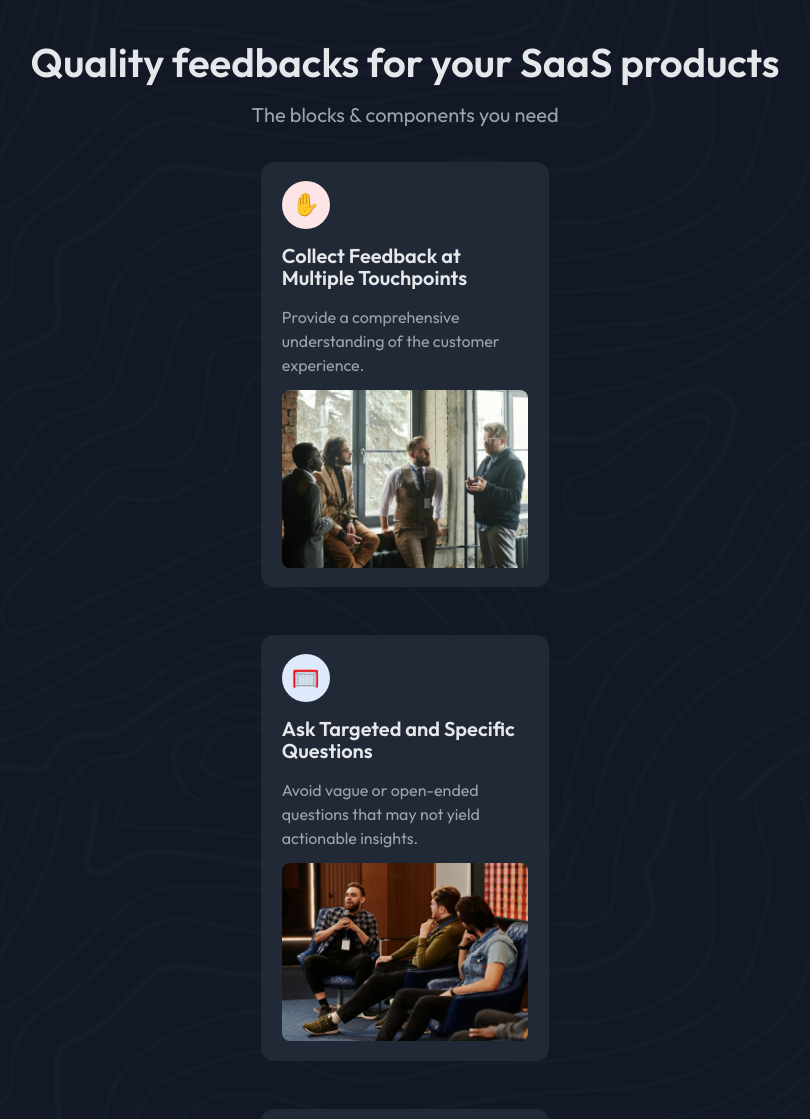
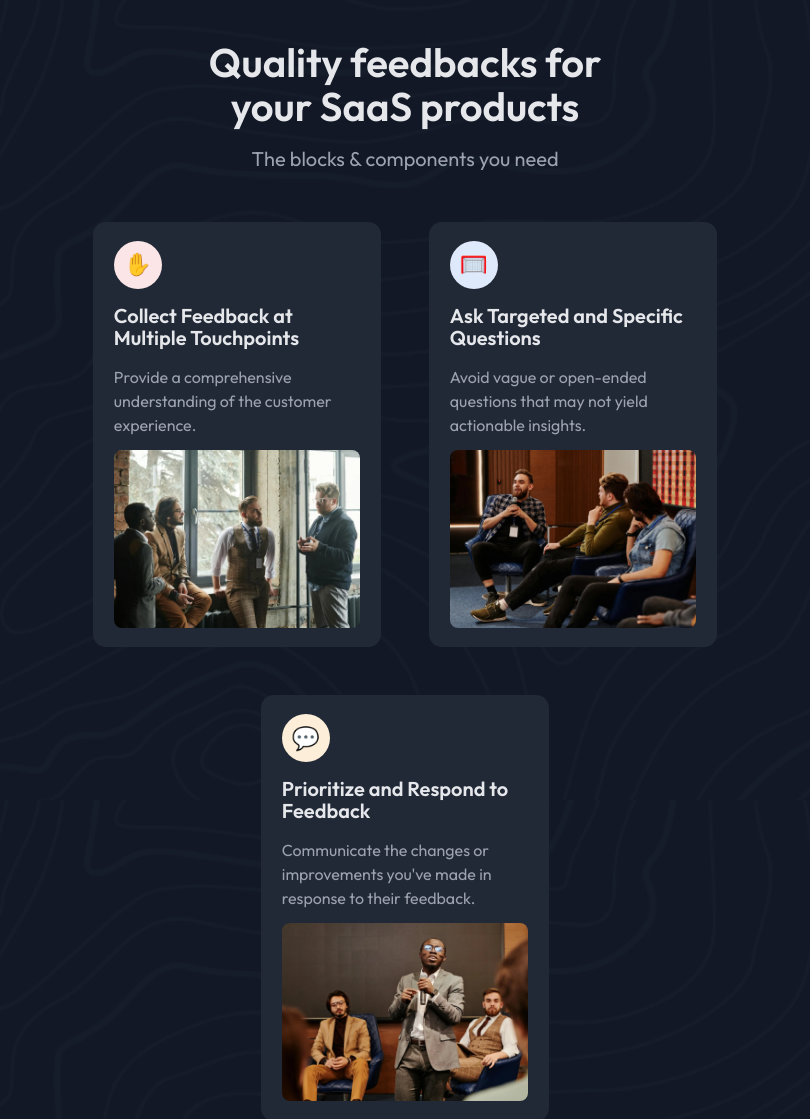
Before and after one commit to gustavo2023/simple-feature-section, a plain HTML site: page index.html in a window 1024 px wide. Shown: the top 1119 px of the page, without its empty margins (107-917 px from the left). Drawn offline with Linux system fonts and the light colour scheme.

Commit message:
Add media queries to ensure the cards layout changes according to different screen sizes. Use CSS Grid properties to change the column layout.

```diff
--- a/styles.css
+++ b/styles.css
@@ -131,7 +131,7 @@ header {
   justify-content: center;
   text-align: center;
   gap: 1rem;
-  margin-bottom: 2rem;
+  margin-bottom: 3rem;
 }
 
 h1 {
@@ -230,3 +230,29 @@ a {
   color: var(--antiflash-white);
   text-decoration: none;
 }
+
+@media (min-width: 64rem) and (max-width: 79rem) {
+  header {
+    max-width: 30rem;
+  }
+
+  .cards-grid {
+    display: grid;
+    grid-template-columns: repeat(2, 1fr);
+  }
+
+  .card:nth-child(3) {
+    grid-column: 1 / -1;
+    justify-self: center;
+  }
+}
+
+@media (min-width: 80rem) {
+  header {
+    max-width: 30rem;
+  }
+
+  .cards-grid {
+    grid-template-columns: repeat(3, 1fr);
+  }
+}
```
